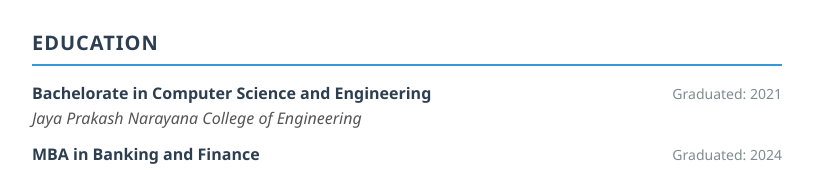
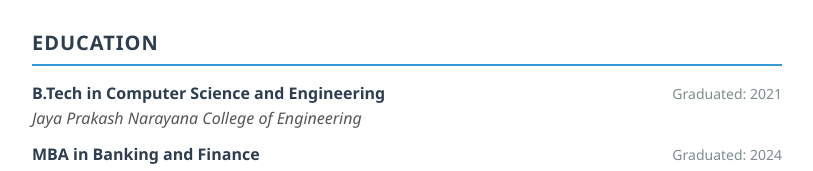
Before and after one commit to t-pavan646/LiveResume, a plain HTML site: page index.html in a window 1280 px wide. Shown: the part 1424-1595 px from the top of the page, without its empty margins (233-1046 px from the left). Drawn offline with Linux system fonts and the light colour scheme.

Commit message:
Update index.html

```diff
--- a/index.html
+++ b/index.html
@@ -270,7 +270,7 @@
             <div class="education-item">
                 <div class="education-header">
                     <div>
-                        <div class="degree">Bachelorate in Computer Science and Engineering</div>
+                        <div class="degree">B.Tech in Computer Science and Engineering</div>
                         <div class="school">Jaya Prakash Narayana College of Engineering</div>
                     </div>
                     <div class="date">Graduated: 2021</div>
```
